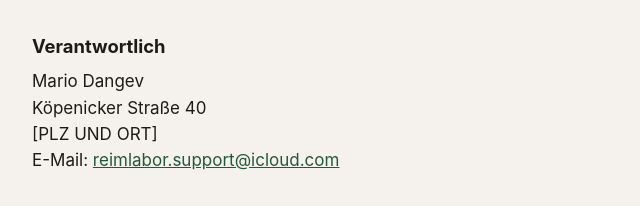
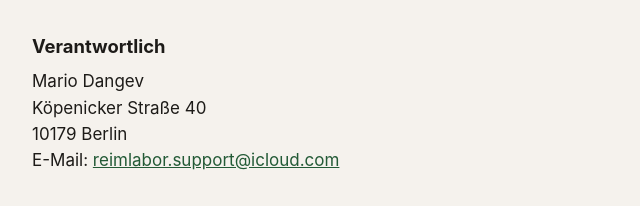
Before and after one commit to mjanid/reimlabor-packs, a plain HTML site: page datenschutz.html in a window 1280 px wide. Shown: the part 308-514 px from the top of the page, 288-928 px from the left. Drawn offline with Linux system fonts and the light colour scheme.

Commit message:
Complete the provider address
Co-Authored-By: Claude Fable 5.2 <noreply@anthropic.com>
Claude-Session: https://claude.ai/code/session_01DJ9dDuaXJuH2kFsLazpvej

```diff
--- a/datenschutz.html
+++ b/datenschutz.html
@@ -16,7 +16,7 @@
 </div>
 
 <h2>Verantwortlich</h2>
-<p>Mario Dangev<br>Köpenicker Straße 40<br>[PLZ UND ORT]<br>E-Mail: <a href="mailto:reimlabor.support@icloud.com">reimlabor.support@icloud.com</a></p>
+<p>Mario Dangev<br>Köpenicker Straße 40<br>10179 Berlin<br>E-Mail: <a href="mailto:reimlabor.support@icloud.com">reimlabor.support@icloud.com</a></p>
 
 <h2>Was auf deinem Gerät bleibt</h2>
 <p>Songs, Abschnitte, Varianten, Alben, eigene Wörter und Einstellungen speichert Reimlabor in einer Datenbank auf deinem Gerät. Reimerkennung, Silbenzählung und Vorschläge laufen vollständig lokal. Wir haben keinen Server, der Songtexte empfängt, und wir können deine Texte nicht lesen.</p>
```
